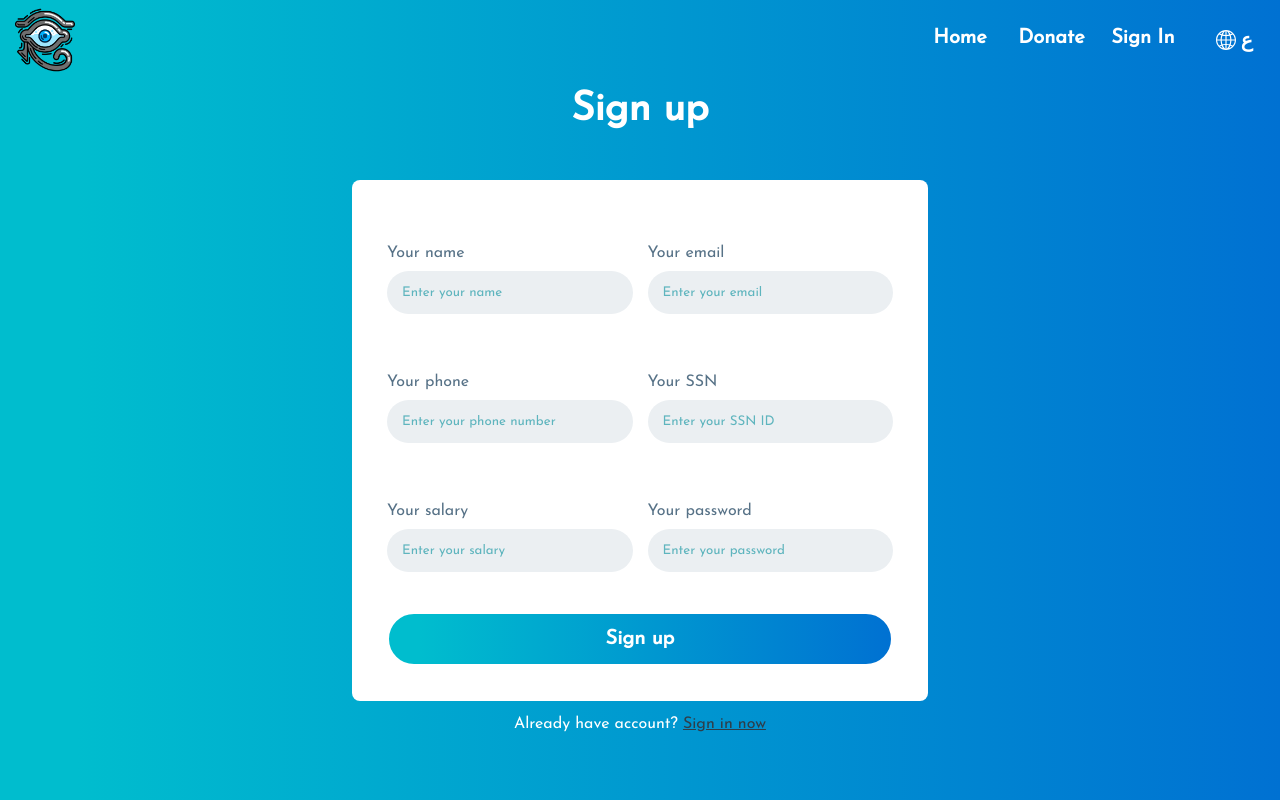
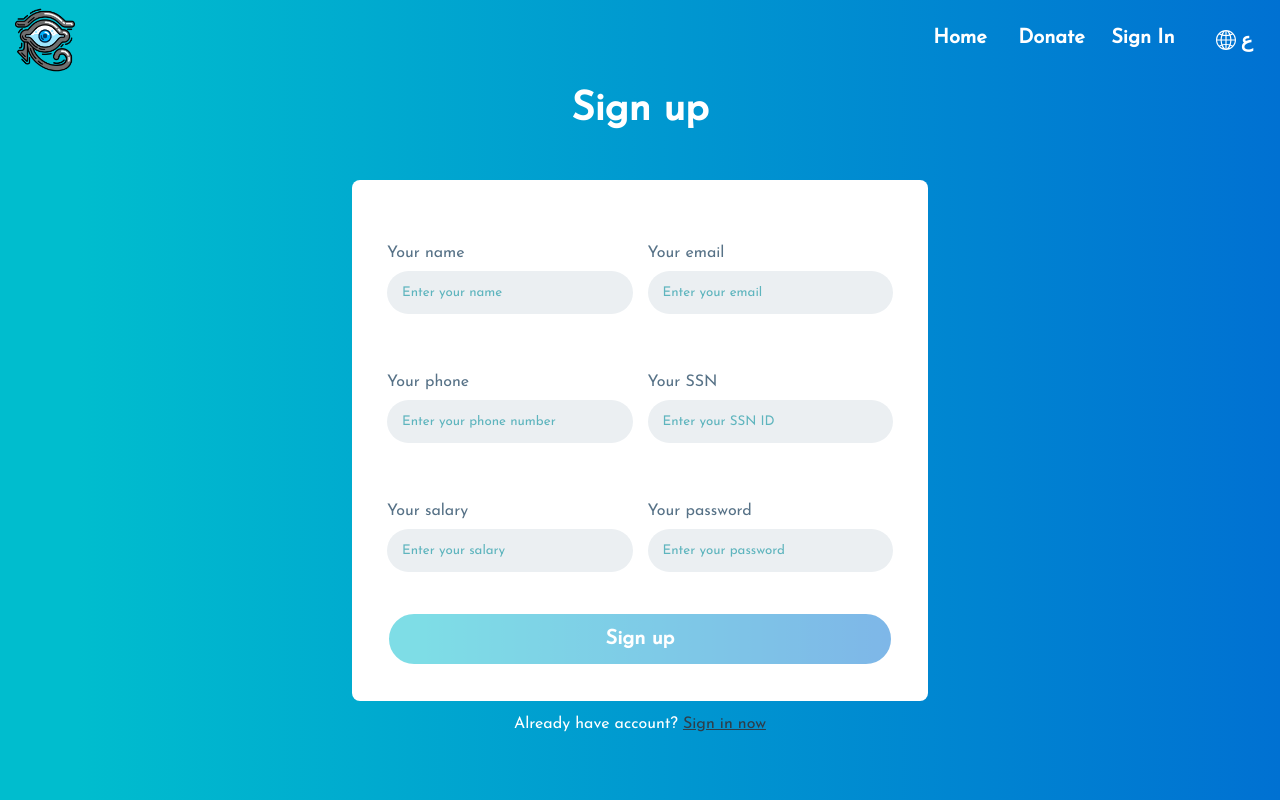
Before and after one commit to empw-org/empw-vue, a Vue app: page /signup in a window 1280 px wide. Built offline with nearby package versions, Linux system fonts and the light colour scheme; a web font is replaced by a local one.

Commit message:
adjust disabled style for GradientButton component

```diff
--- a/src/components/GradientButton.vue
+++ b/src/components/GradientButton.vue
@@ -30,5 +30,10 @@ button {
   &:focus {
     outline: none;
   }
+
+  &:disabled {
+    opacity: 0.5;
+    cursor: not-allowed;
+  }
 }
 </style>
```
